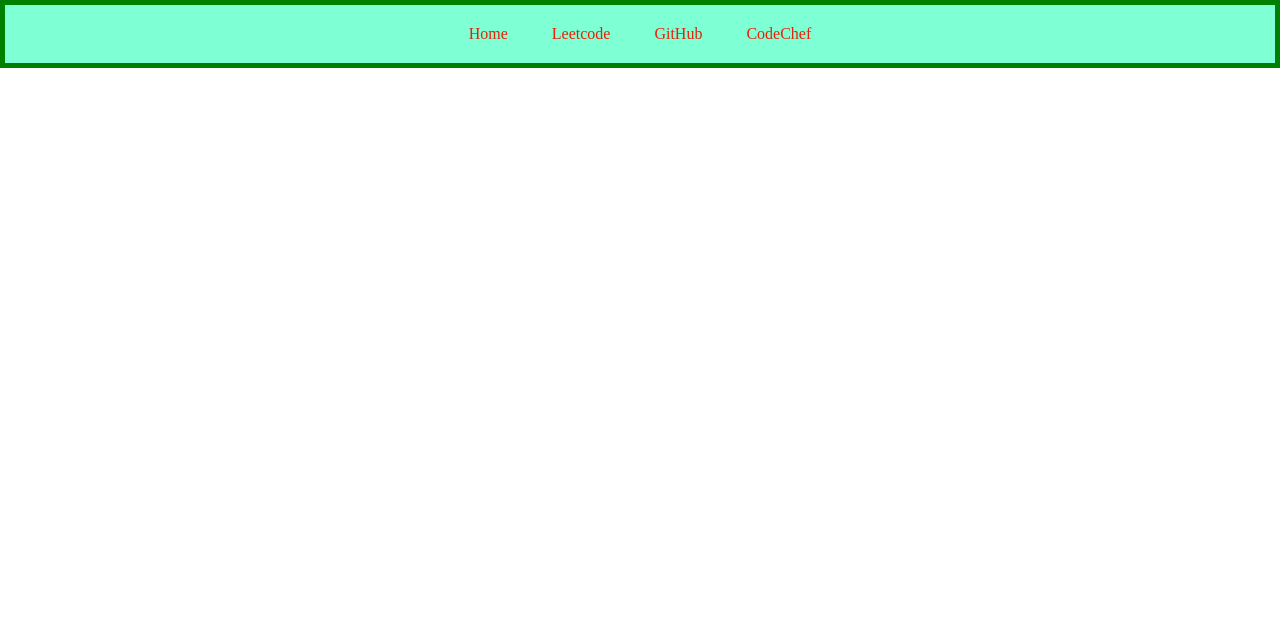
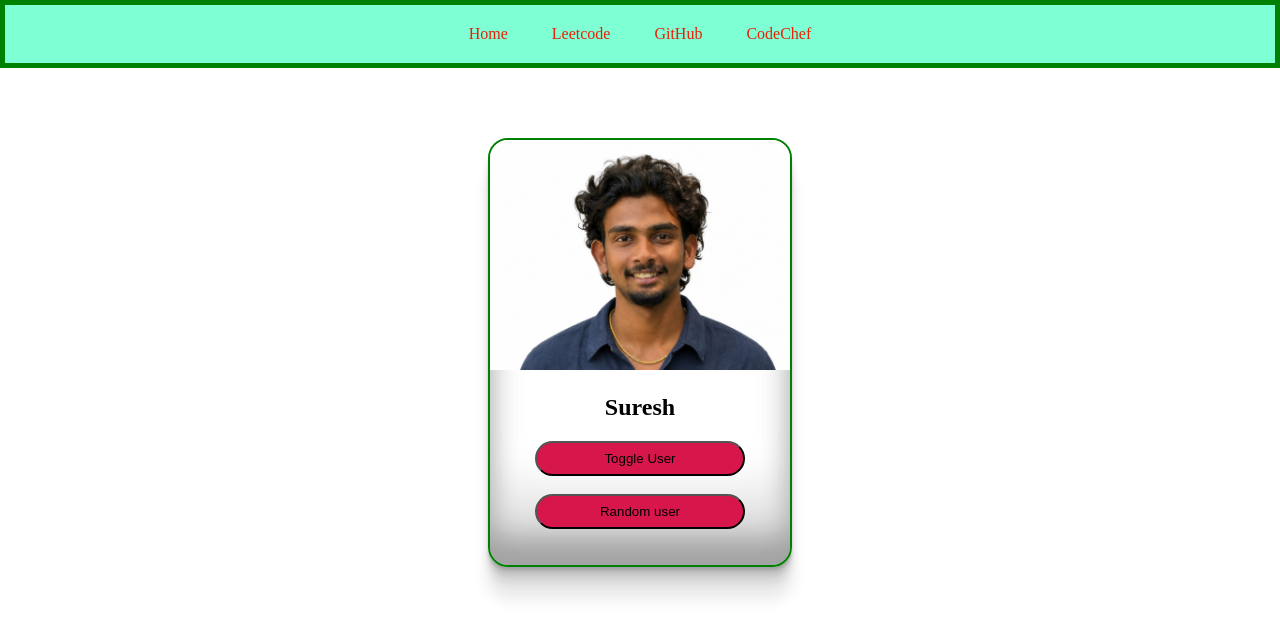
Before and after one commit to sureshpunnana-7794-arch/web-development, a plain HTML site: page index.html in a window 1280 px wide. Drawn offline with Linux system fonts and the light colour scheme.

Commit message:
BoxStyle

```diff
--- a/index.css
+++ b/index.css
@@ -22,3 +22,28 @@
 body{
     margin: auto;
 }
+.card{
+    width:300px;
+    border: 2px,solid,green;
+    text-align: center;
+    margin-left:auto;
+    margin-right:auto;
+    margin-top:70px;
+    border-radius:20px ;
+    overflow: hidden;
+    padding-bottom: 20px;
+    box-shadow: rgba(0, 0, 0, 0.17) 0px -23px 25px 0px inset, rgba(0, 0, 0, 0.15) 0px -36px 30px 0px inset, rgba(0, 0, 0, 0.1) 0px -79px 40px 0px inset, rgba(0, 0, 0, 0.06) 0px 2px 1px, rgba(0, 0, 0, 0.09) 0px 4px 2px, rgba(0, 0, 0, 0.09) 0px 8px 4px, rgba(0, 0, 0, 0.09) 0px 16px 8px, rgba(0, 0, 0, 0.09) 0px 32px 16px;
+}
+.card img{
+    width:300px;
+}
+.card button{
+    width:70%;
+    padding: 8px;
+    border-radius: 50px;
+    background-color: rgb(215, 23, 75);
+}
+.card button:hover{
+    cursor: pointer;
+    background-color: rgb(246, 233, 233);
+}
--- a/index.html
+++ b/index.html
@@ -18,7 +18,12 @@
         <a href="">CodeChef</a>
     </div>
     <div class="card">
-        <img src="" alt="">
+        <img src="myimage.png" alt="UserName">
+        <h2>Suresh</h2>
+        <p>
+            <button>Toggle User</button><br><br>
+            <button>Random user</button>
+        </p>
     </div>
 
 </body>
```
Also changed, not shown: myimage.png (added).
